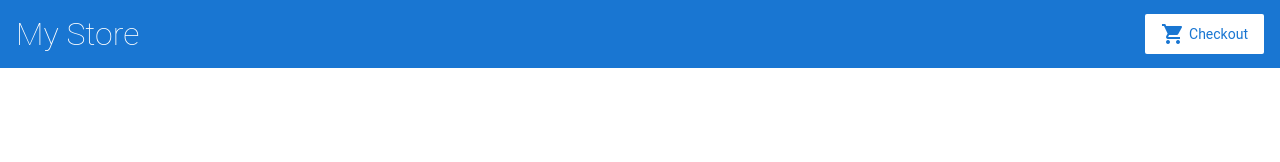
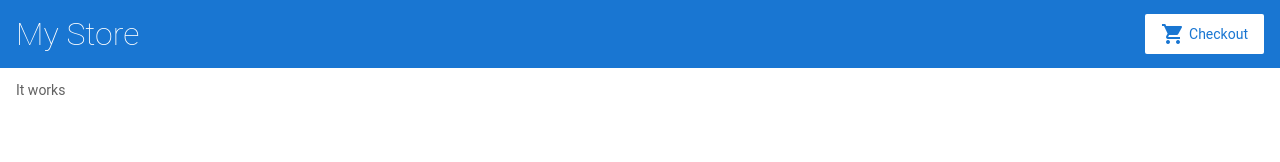
Before and after one commit to KingMike100/angular-guide, an Angular app: page /products/0 in a window 1280 px wide. Before the commit this address led to /. Shown: the top 162 px of the page. Built offline with nearby package versions, Linux system fonts and the light colour scheme.

Commit message:
Registering a route

```diff
--- a/src/app/app.module.ts
+++ b/src/app/app.module.ts
@@ -7,6 +7,7 @@
 import { TopBarComponent } from './top-bar/top-bar.component';
 import { ProductListComponent } from './product-list/product-list.component';
 import { ProductAlertsComponent } from './product-alerts/product-alerts.component';
+import { ProductDetailsComponent } from './product-details/product-details.component';
 
 @NgModule({
   imports: [
@@ -14,13 +15,15 @@
     ReactiveFormsModule,
     RouterModule.forRoot([
       { path: '', component: ProductListComponent },
+      { path: 'products/:productId', component: ProductDetailsComponent },
     ])
   ],
   declarations: [
     AppComponent,
     TopBarComponent,
     ProductListComponent,
-    ProductAlertsComponent
+    ProductAlertsComponent,
+    ProductDetailsComponent
   ],
   bootstrap: [ AppComponent ]
 })
--- /dev/null
+++ b/src/app/product-details/product-details.component.html
@@ -0,0 +1,3 @@
+<p >
+It works
+</p>
--- /dev/null
+++ b/src/app/product-details/product-details.component.ts
@@ -0,0 +1,18 @@
+import { Component, OnInit } from '@angular/core';
+import { Input } from '@angular/core';
+
+@Component({
+  selector: 'app-product-details',
+  templateUrl: './product-details.component.html',
+  styleUrls: ['./product-details.component.css']
+})
+export class ProductDetailsComponent implements OnInit {
+
+  @Input() product;
+
+  constructor() { }
+
+  ngOnInit() {
+  }
+
+}
--- a/src/app/product-list/product-list.component.html
+++ b/src/app/product-list/product-list.component.html
@@ -3,7 +3,7 @@
 <div *ngFor="let product of products">
 
   <h3>
-    <a [title]="product.name + ' details'">
+    <a [title]="product.name + ' details'" [routerLink]="['/products', productId]">
       {{ product.name }}
     </a>
   </h3>
```
Also changed, not shown: src/app/product-details/product-details.component.css (added).
